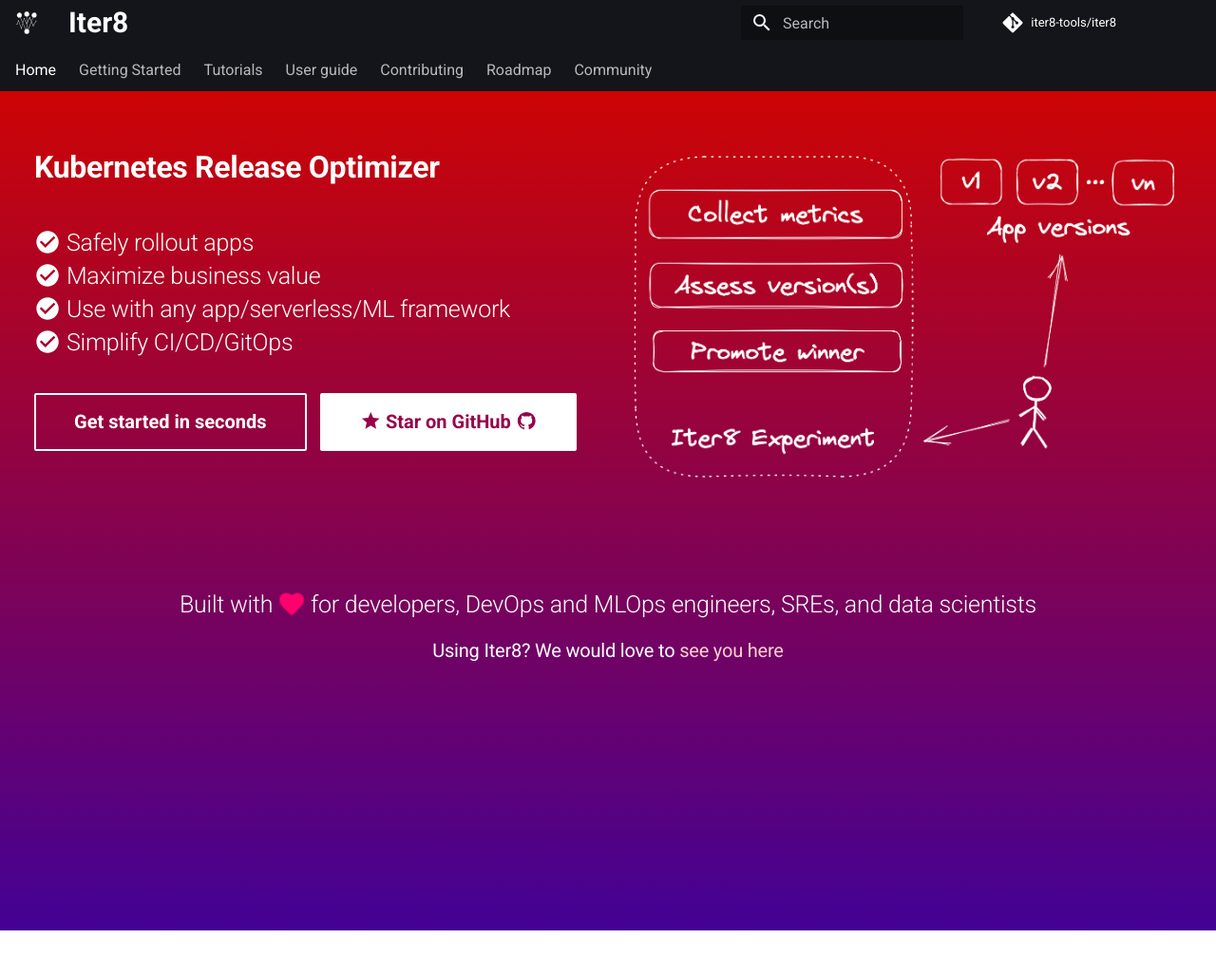
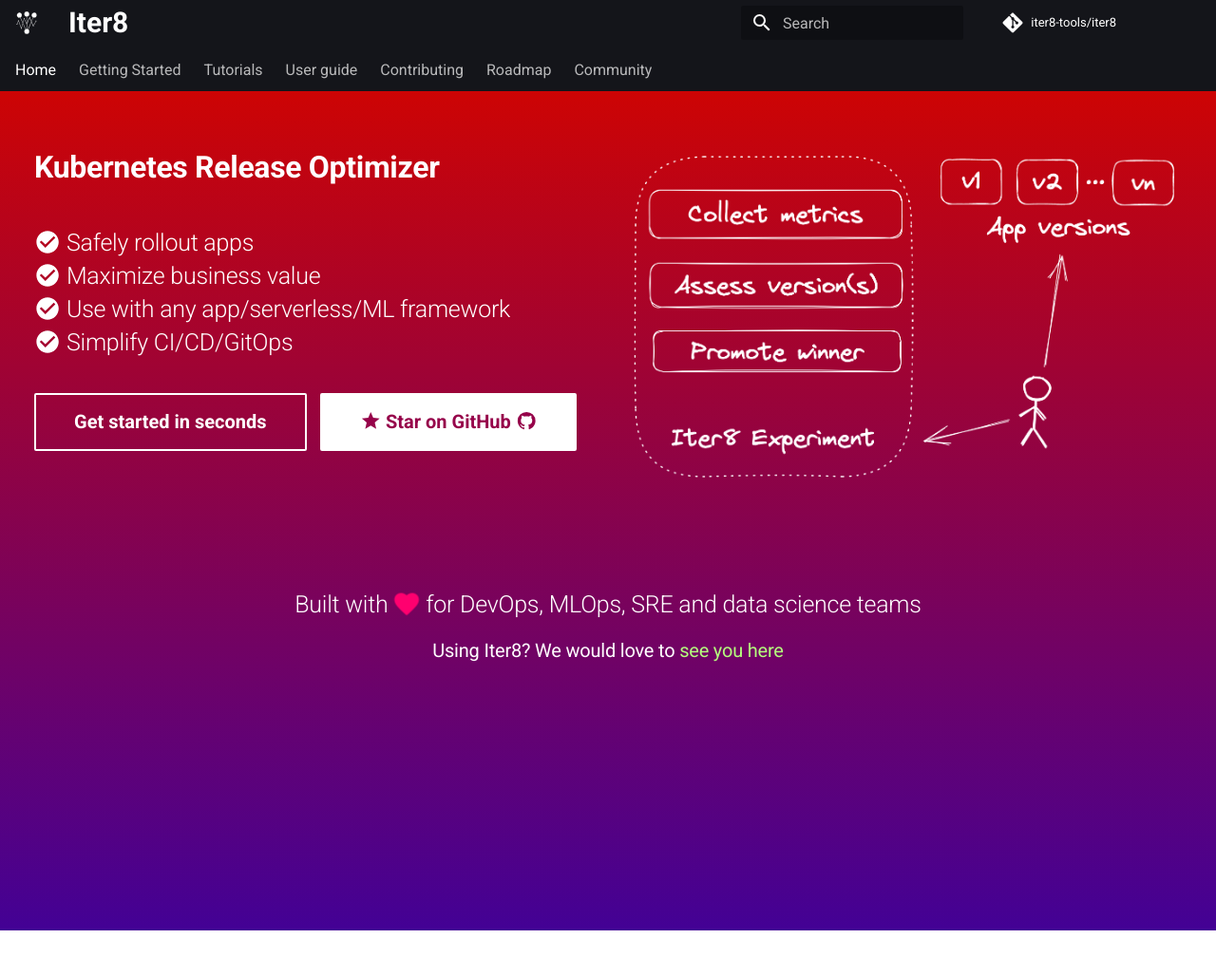
Before and after one commit to iter8-tools/docs, an MkDocs documentation site: the page built from docs/index.md, in a window 1280 px wide. Shown: the whole page at 95% size. Built offline with MkDocs 1.6.1 and Material for MkDocs 9.7.7, drawn with Linux system fonts in a browser that asks for light colours; comment, search, counter and statistics services are not loaded; the version menu is left out.

Commit message:
fixing main home and hero
Signed-off-by: Srinivasan Parthasarathy <spartha@us.ibm.com>

```diff
--- a/docs/stylesheets/main.css
+++ b/docs/stylesheets/main.css
@@ -81,7 +81,10 @@
   color: var(--md-primary-bg-color);
 }
 .text-light a {
-  color: #ffd0d0;
+  color: #b5ff7d;
+}
+.text-light a:focus, .text-light a:hover {
+  color: #fff07d;
 }
 
 .text-center {
--- a/overrides/home.html
+++ b/overrides/home.html
@@ -101,7 +101,7 @@
       <span class="twemoji heart">
         {% include ".icons/material/heart.svg" %}
       </span>
-      for developers, DevOps and MLOps engineers, SREs, and data scientists
+      for DevOps, MLOps, SRE and data science teams
     </h2>
 
 
```
Also changed, not shown: 1 other file.
